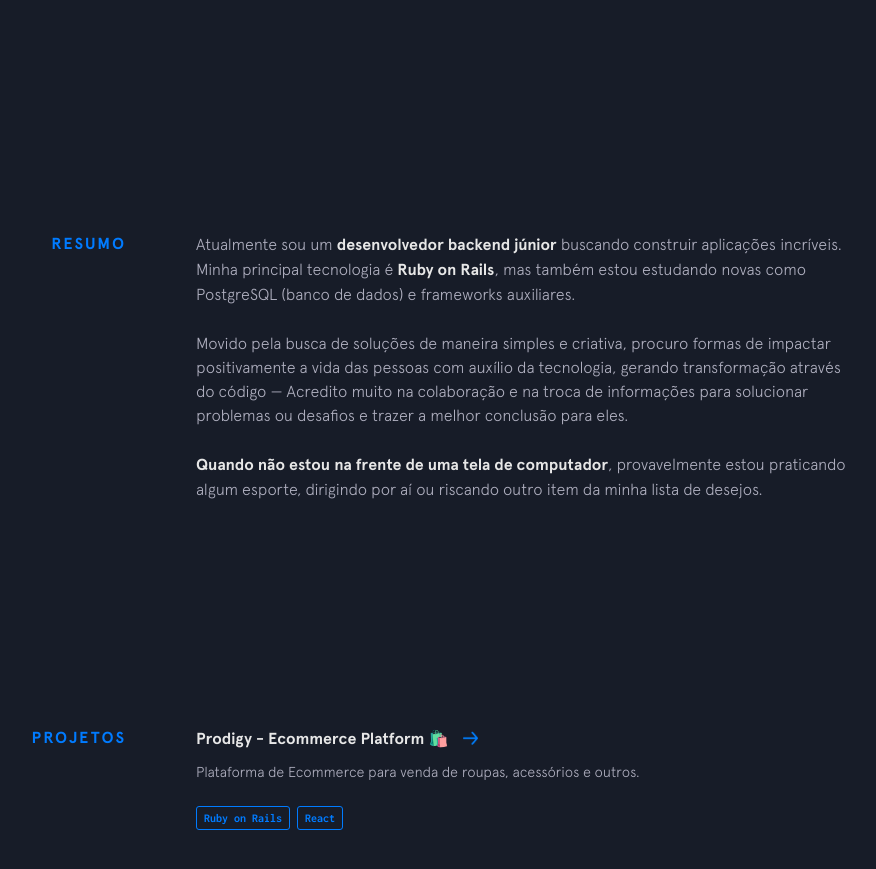
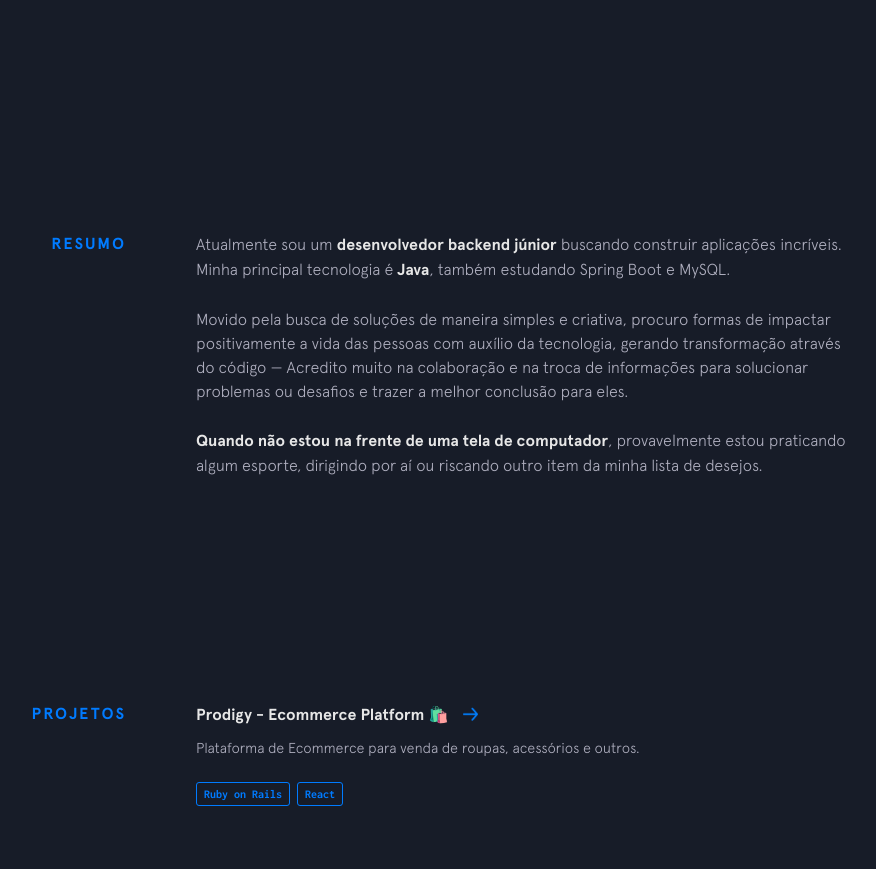
Before and after one commit to teixrepo/my-portfolio, a Jekyll site: the page built from index.html, in a window 1280 px wide and 900 px high, scrolled down 768 px. Shown: the top 869 px of the window, without its empty margins (254-1130 px from the left). Built offline with Jekyll 4.4.1, drawn with Linux system fonts in a browser that asks for light colours; nearby versions of some CDN libraries.

Commit message:
Update background.html

```diff
--- a/_includes/background.html
+++ b/_includes/background.html
@@ -4,7 +4,7 @@
     <p>
       Atualmente sou um
       <a class="underline-link">desenvolvedor backend júnior</a> buscando construir aplicações incríveis. Minha principal tecnologia é
-      <a class="underline-link">Ruby on Rails</a>, mas também estou estudando novas como PostgreSQL (banco de dados) e frameworks auxiliares.
+      <a class="underline-link">Java</a>, também estudando Spring Boot e MySQL.
     </p>
 
     <p>
```
